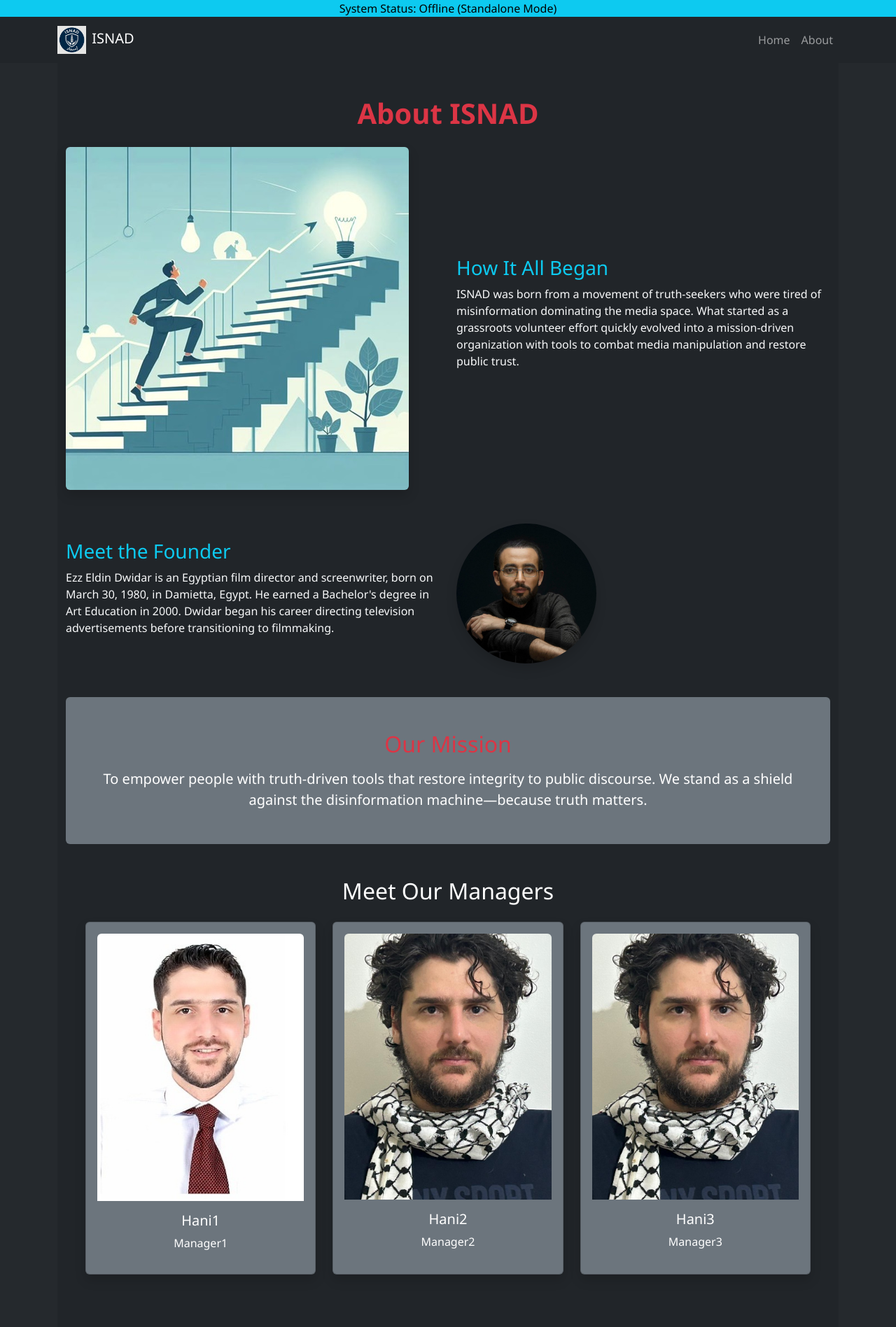
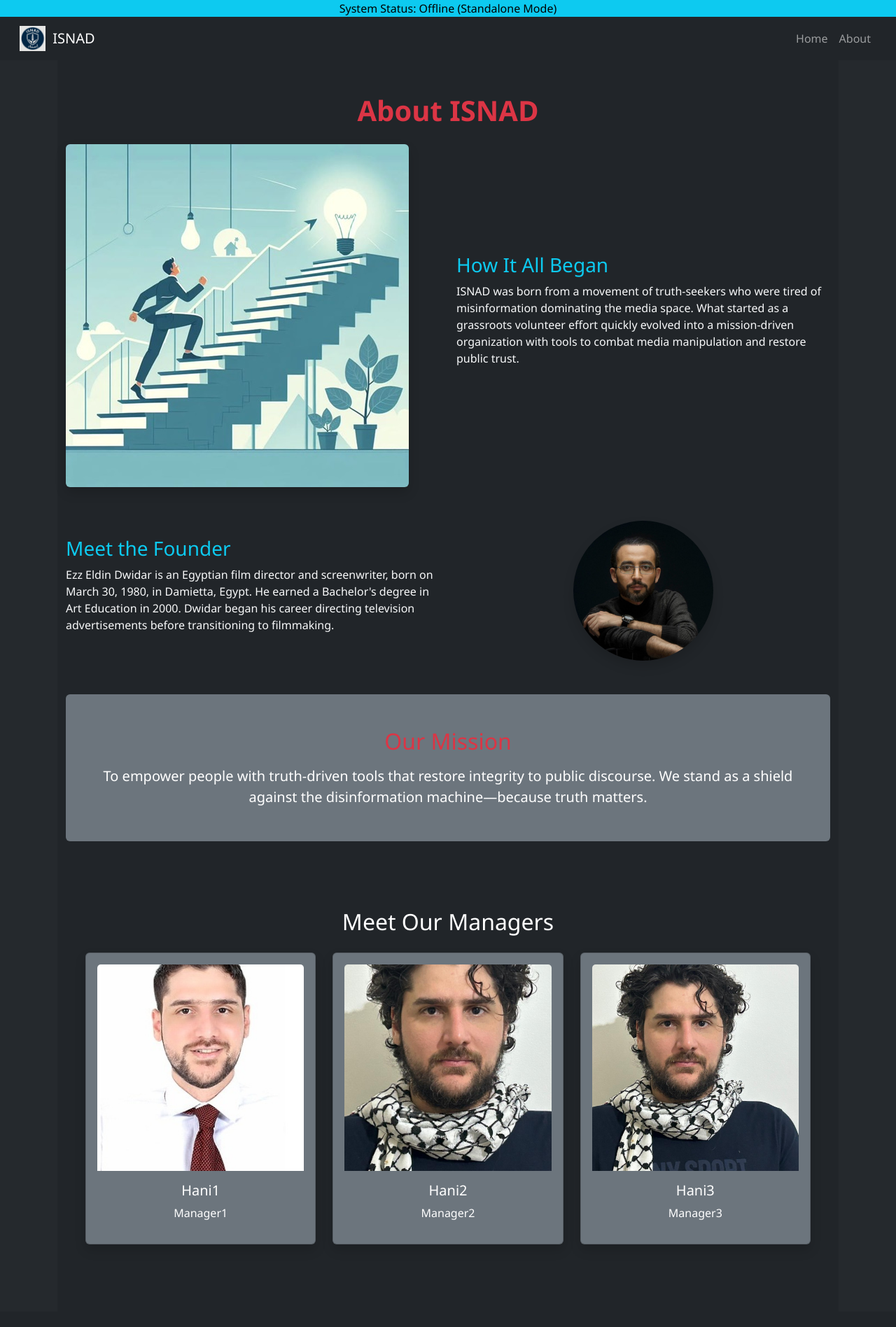
Before and after one commit to haniabukhaitcode/IsnadQuickWebsite, a React (Create React App) app in the folder frontend/: page /about in a window 1280 px wide. Shown: the top 1896 px of the page at 70% size. Built offline with nearby package versions, Linux system fonts and the light colour scheme; no server answers.

Commit message:
design fix4

```diff
--- a/frontend/public/index.html
+++ b/frontend/public/index.html
@@ -10,39 +10,25 @@
       content="Web site created using create-react-app"
     />
     <link rel="apple-touch-icon" href="%PUBLIC_URL%/logo192.png" />
-    <!--
-      manifest.json provides metadata used when your web app is installed on a
-      user's mobile device or desktop. See https://developers.google.com/web/fundamentals/web-app-manifest/
-    -->
     <link rel="manifest" href="%PUBLIC_URL%/manifest.json" />
-    <!--
-      Notice the use of %PUBLIC_URL% in the tags above.
-      It will be replaced with the URL of the `public` folder during the build.
-      Only files inside the `public` folder can be referenced from the HTML.
 
-      Unlike "/favicon.ico" or "favicon.ico", "%PUBLIC_URL%/favicon.ico" will
-      work correctly both with client-side routing and a non-root public URL.
-      Learn how to configure a non-root public URL by running `npm run build`.
-    -->
-    <title>React App</title>
+    <title>ISNAD</title>
+
+    <!-- Bootstrap CSS -->
+    <link
+      href="https://cdn.jsdelivr.net/npm/bootstrap@5.3.3/dist/css/bootstrap.min.css"
+      rel="stylesheet"
+    />
   </head>
 
-<script
-  src="https://cdn.jsdelivr.net/npm/bootstrap@5.3.3/dist/js/bootstrap.bundle.min.js"
-  defer
-></script>
   <body>
     <noscript>You need to enable JavaScript to run this app.</noscript>
     <div id="root"></div>
-    <!--
-      This HTML file is a template.
-      If you open it directly in the browser, you will see an empty page.
 
-      You can add webfonts, meta tags, or analytics to this file.
-      The build step will place the bundled scripts into the <body> tag.
-
-      To begin the development, run `npm start` or `yarn start`.
-      To create a production bundle, use `npm run build` or `yarn build`.
-    -->
+    <!-- Bootstrap JS -->
+    <script
+      src="https://cdn.jsdelivr.net/npm/bootstrap@5.3.3/dist/js/bootstrap.bundle.min.js"
+      defer
+    ></script>
   </body>
 </html>
--- a/frontend/src/components/Header.jsx
+++ b/frontend/src/components/Header.jsx
@@ -3,26 +3,30 @@ import { Link } from 'react-router-dom';
 
 export default function Header() {
   return (
-    <nav className="navbar navbar-expand-lg navbar-dark  bg-dark">
-      <div className="container">
-        <Link className="navbar-brand" to="/">
-          <img src="/assets/logo.png" alt="ISNAD" style={{ height: '40px' }} className="me-2" />
-          ISNAD
+    <nav className="navbar navbar-expand-lg navbar-dark bg-dark px-3">
+      <div className="container-fluid">
+        {/* Brand / Logo */}
+        <Link className="navbar-brand d-flex align-items-center" to="/">
+          <img src="/assets/logo.png" alt="ISNAD" style={{ height: '36px', marginRight: '10px' }} />
+          <span>ISNAD</span>
         </Link>
 
+        {/* Burger icon */}
         <button
           className="navbar-toggler"
           type="button"
           data-bs-toggle="collapse"
           data-bs-target="#navbarNav"
           aria-controls="navbarNav"
+          aria-expanded="false"
           aria-label="Toggle navigation"
         >
           <span className="navbar-toggler-icon"></span>
         </button>
 
+        {/* Collapsed links */}
         <div className="collapse navbar-collapse" id="navbarNav">
-          <ul className="rightSide navbar-nav ms-auto text-center">
+          <ul className="navbar-nav ms-auto text-center">
             <li className="nav-item">
               <Link className="nav-link" to="/">Home</Link>
             </li>
--- a/frontend/src/pages/About.css
+++ b/frontend/src/pages/About.css
@@ -0,0 +1,26 @@
+/* Managers Section */
+.manager-card {
+  transition: transform 0.3s ease, box-shadow 0.3s ease;
+}
+
+.manager-card:hover {
+  transform: translateY(-5px);
+  box-shadow: 0 10px 20px rgba(0, 0, 0, 0.2) !important;
+}
+
+/* Ensure consistent card heights */
+.card {
+  display: flex;
+  flex-direction: column;
+}
+
+.card-body {
+  flex-grow: 1;
+}
+
+/* For very small screens (optional) */
+@media (max-width: 400px) {
+  .row-cols-sm-2 {
+    grid-template-columns: repeat(2, 1fr) !important;
+  }
+}
--- a/frontend/src/pages/About.jsx
+++ b/frontend/src/pages/About.jsx
@@ -1,4 +1,5 @@
 import React from 'react';
+import './About.css';
 
 export default function About() {
   return (
@@ -29,7 +30,7 @@ export default function About() {
 
         {/* CEO Section */}
         <div className="row mb-5 align-items-center flex-md-row-reverse">
-          <div className="col-md-6">
+          <div className="col-md-6 text-center">
             <img
               src="../assets/ceo.jpg"
               alt="Founder and CEO"
@@ -50,27 +51,31 @@ export default function About() {
         </div>
 
         {/* Mission Statement */}
-        <section className="bg-secondary p-5 rounded text-center text-white">
+        <section className="bg-secondary p-5 rounded text-center text-white mb-5">
           <h2 className="text-danger mb-3">Our Mission</h2>
           <p className="lead mb-0">
             To empower people with truth-driven tools that restore integrity to public discourse.
             We stand as a shield against the disinformation machine—because truth matters.
           </p>
         </section>
+
+     {/* Meet Our Managers Section */}
 {/* Meet Our Managers Section */}
 <section className="bg-dark text-white py-5">
-  <div className="container text-center">
-    <h2 className="mb-4">Meet Our Managers</h2>
-    <div className="row justify-content-center">
+  <div className="container">
+    <h2 className="text-center mb-4">Meet Our Managers</h2>
+    <div className="row row-cols-1 row-cols-sm-2 row-cols-md-3 g-4">
       {/* Manager 1 */}
-      <div className="col-md-4 mb-4">
-        <div className="card bg-secondary text-white h-100 shadow">
+      <div className="col">
+        <div className="card h-100 bg-secondary text-white shadow">
+          <div className="ratio ratio-1x1">
             <img
-            src="../assets/manager1.jpg" // Replace with your actual image path
-            className="img-fluid rounded-top" style={{ objectFit: 'cover', width: '100%', height: 'auto', maxHeight: '400px' }}
+              src="../assets/manager1.jpg"
+              className="card-img-top object-fit-cover"
               alt="Manager 1"
             />
-          <div className="card-body">
+          </div>
+          <div className="card-body text-center">
             <h5 className="card-title">Hani1</h5>
             <p className="card-text">Manager1</p>
           </div>
@@ -78,38 +83,42 @@ export default function About() {
       </div>
 
       {/* Manager 2 */}
-      <div className="col-md-4 mb-4">
-        <div className="card bg-secondary text-white h-100 shadow">
+      <div className="col">
+        <div className="card h-100 bg-secondary text-white shadow">
+          <div className="ratio ratio-1x1">
             <img
               src="../assets/manager2.jpg"
-            className="img-fluid rounded-top" style={{ objectFit: 'cover', width: '100%', height: 'auto', maxHeight: '400px' }}
+              className="card-img-top object-fit-cover"
               alt="Manager 2"
-
             />
-          <div className="card-body">
+          </div>
+          <div className="card-body text-center">
             <h5 className="card-title">Hani2</h5>
             <p className="card-text">Manager2</p>
           </div>
         </div>
       </div>
+
       {/* Manager 3 */}
-      <div className="col-md-4 mb-4">
-        <div className="card bg-secondary text-white h-100 shadow">
+      <div className="col">
+        <div className="card h-100 bg-secondary text-white shadow">
+          <div className="ratio ratio-1x1">
             <img
-            src="../assets/manager2.jpg"
-            className="img-fluid rounded-top" style={{ objectFit: 'cover', width: '100%', height: 'auto', maxHeight: '400px' }}
-            alt="Manager 2"
+              src="../assets/manager3.jpg"
+              className="card-img-top object-fit-cover"
+              alt="Manager 3"
             />
-          <div className="card-body">
+          </div>
+          <div className="card-body text-center">
             <h5 className="card-title">Hani3</h5>
             <p className="card-text">Manager3</p>
           </div>
         </div>
       </div>
-      {/* Add more managers below as needed */}
     </div>
   </div>
 </section>
+
       </div>
     </div>
   );
--- a/frontend/src/pages/Home.css
+++ b/frontend/src/pages/Home.css
@@ -34,5 +34,4 @@
 
 .imgFluid{
     height: 400px;
-    width:400px;
 }
```
Lines whose indentation alone changed are shown as unchanged.
